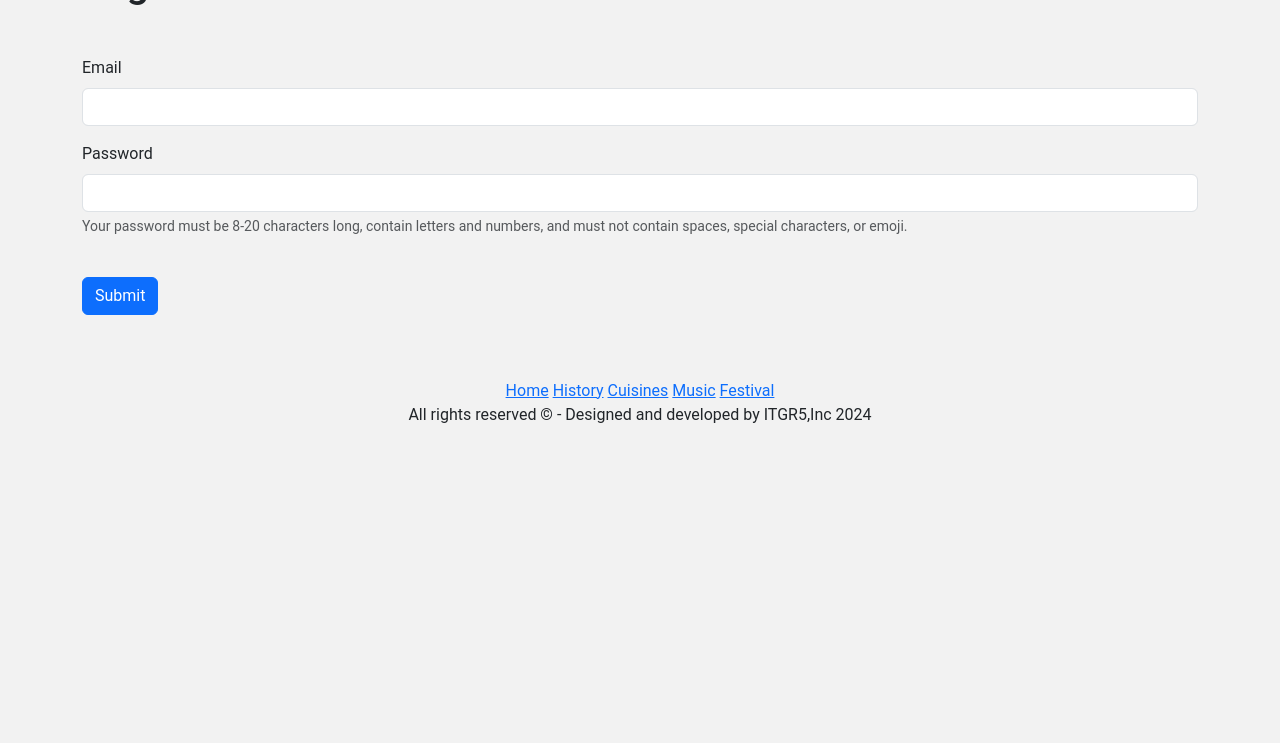
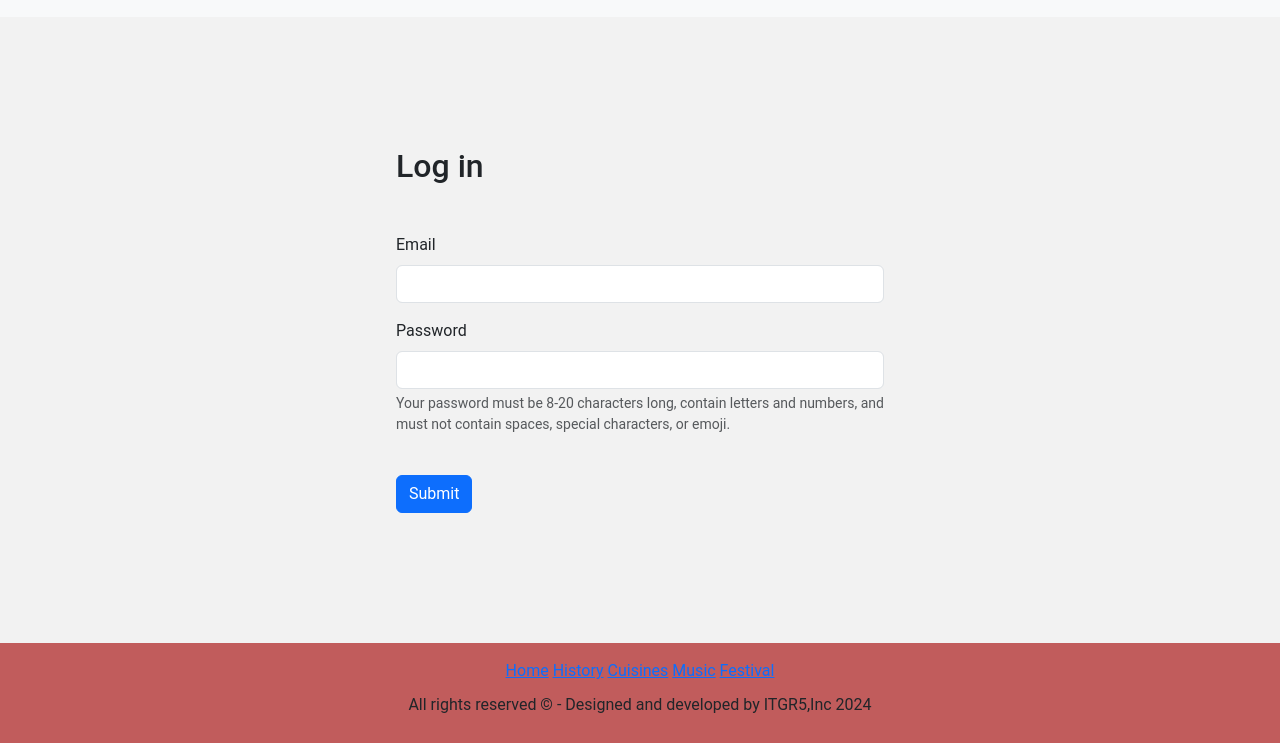
Before and after one commit to AchilleasB/HaarlemFestival, a PHP site: page /login in a window 1280 px wide. Shown: the part 319-1062 px from the top of the page. Before the commit the page ends 742 px from the top, so only its background shows below. Run offline with PHP 8.4, Linux system fonts and the light colour scheme; some libraries are stand-ins or nearby versions.

Commit message:
navigation bar styling

```diff
--- a/app/public/styles.css
+++ b/app/public/styles.css
@@ -6,7 +6,79 @@ body {
     display: flex;
     flex-direction: column;
     min-height: 100vh;
-    margin: 5px;
+    margin: 0;
     font-family: 'Roboto', sans-serif;
     background-color: #f2f2f2;
 }
+
+main {
+   flex: 1
+}
+
+nav {
+    display: flex;
+    justify-content: space-between;
+    align-items: center;
+    background-color: #ad4343;
+}
+
+.header-logo {
+    margin: 10px 20px 10px 20px;
+    font-size: 1.5em;
+    text-decoration: none;
+
+}
+
+body .login-container,
+.registration-container {
+    width: 40%;
+    margin: 130px auto;
+}
+
+.haarlem-welcome {
+    position: relative;
+    width: 100%;
+    height: 100vh;
+    overflow: hidden;
+}
+
+.image-container {
+    width: 100%;
+    height: auto;
+    opacity: 1;
+}
+
+.haarlem-welcome img {
+    width: 100vw;
+    height: auto;
+    object-fit: cover;
+}
+
+.haarlem-welcome h1 {
+    position: absolute;
+    top: 30%;
+    left: 50%;
+    transform: translate(-50%, -50%);
+    color: rgb(255, 255, 255);
+    text-align: center;
+    font-size: 3em;
+    font-weight: bold;
+}
+
+footer {
+    box-sizing: border-box;
+    width: 100%;
+    background-color: #c15c5c;
+}
+
+footer .nav-link {
+    display: inline-block;
+    margin-right: 20px;
+    text-decoration: underline;
+}
+
+footer p {
+    margin: 0;
+    padding: 10px 0;
+    text-align: center;
+}
--- a/app/views/header.php
+++ b/app/views/header.php
@@ -9,12 +9,13 @@ if (isset($_SESSION['user_firstname'])) {
 <!-- navbar -->
 <nav class="navbar navbar-expand-lg bg-body-tertiary">
     <div class="container-fluid">
-        <img src="/../icons/haarlem-logo.svg" class="header-logo w-25 h-20" alt="Visit Haarlem icon" id="logo">
+        <img src="/../icons/haarlem-logo.svg" class="header-logo" alt="Visit Haarlem icon" id="logo">
         <button class="navbar-toggler" type="button" data-bs-toggle="collapse" data-bs-target="#navbarNav"
             aria-controls="navbarNav" aria-expanded="false" aria-label="Toggle navigation">
             <span class="navbar-toggler-icon"></span>
         </button>
         <div class="collapse navbar-collapse" id="navbarNav">
+            <div class="nav-pages ms-auto">
                 <ul class="navbar-nav">
                     <li class="nav-item">
                         <a class="nav-link active" aria-current="page" href="/">
@@ -22,27 +23,28 @@ if (isset($_SESSION['user_firstname'])) {
                             Home</a>
                     </li>
                     <li class="nav-item">
-                    <a class="nav-link active" aria-current="page" href="#">
+                        <a class="nav-link" aria-current="page" href="#">
                             <img src="/../icons/history.svg" class="history-icon w-10 h-10" alt="History icon">
                             History</a>
                     </li>
                     <li class="nav-item">
-                    <a class="nav-link active" aria-current="page" href="#">
+                        <a class="nav-link" aria-current="page" href="#">
                             <img src="/../icons/cutlery.svg" class="cutlery-icon w-10 h-10" alt="Cutlery icon">
                             Cuisines</a>
                     </li>
                     <li class="nav-item">
-                    <a class="nav-link active" aria-current="page" href="#">
+                        <a class="nav-link" aria-current="page" href="#">
                             <img src="/../icons/music.svg" class="music-icon w-10 h-10" alt="Music icon">
                             Music</a>
                     </li>
                     <li class="nav-item">
-                    <a class="nav-link active" aria-current="page" href="#">
+                        <a class="nav-link" aria-current="page" href="#">
                             <img src="/../icons/human.svg" class="human-icon w-10 h-10" alt="Human icon">
                             Festival</a>
                     </li>
                 </ul>
-            <span class="navbar-text">
+            </div>
+            <div class="nav-user ms-auto">
                 <ul class="navbar-nav">
                     <?php if (!isset($username)) { ?>
                         <li class="nav-item">
@@ -64,12 +66,16 @@ if (isset($_SESSION['user_firstname'])) {
                         <?php } ?>
                         <?php if ($_SESSION['user_role'] == 'employee') { ?>
                             <li class="nav-item">
-                                <a class="nav-link" href="/qrCodeChecker"><i class="fa-solid fa-clipboard"></i> QR code checker</a>
+                                <a class="nav-link" href="/qrCodeChecker"><i class="fa-solid fa-clipboard"></i> QR code
+                                    checker</a>
                             </li>
                         <?php } ?>
                         <?php if ($_SESSION['user_role'] == 'customer') { ?>
                             <li class="nav-item">
-                                <a class="nav-link" href="/shoppingCart"><i class="fa-solid fa-cart"></i> Shopping cart</a>
+                                <a class="nav-link" href="/shoppingCart">
+                                    <img src="/../icons/shopping-cart.svg" class="shopping-cart-icon w-10 h-10"
+                                        alt="Shopping cart icon">
+                                    Shopping cart</a>
                             </li>
                         <?php } ?>
                         <li class="nav-item">
@@ -78,7 +84,7 @@ if (isset($_SESSION['user_firstname'])) {
                         </li>
                     <?php } ?>
                 </ul>
-            </span>
+            </div>
         </div>
     </div>
 </nav>
--- a/app/views/login/index.php
+++ b/app/views/login/index.php
@@ -18,8 +18,8 @@
     ?>
     <main>
         <div class="login-container">
-            <div class="container fluid mt-4 high-full mb-5">
-                <h1 class="header mb-5 ">Log in</h1>
+            <div class="container fluid mt-5 mb-5">
+                <h2 class="header mb-5">Log in</h2>
                 <?php
                 if (isset($_SESSION['errorMessage'])) {
                     echo '<div class="alert alert-danger" role="alert">' . $_SESSION['errorMessage'] . '</div>';
--- a/app/views/registration/index.php
+++ b/app/views/registration/index.php
@@ -18,9 +18,9 @@
     include __DIR__ . '/../header.php';
     ?>
     <main>
-        <div class="signup-container">
+        <div class="registration-container">
             <div class="container fluid mt-4">
-                <h1 class="header mb-5 ">Registration</h1>
+                <h2 class="header mb-5">Registration</h2>
                 <?php
                 if (isset($_SESSION['errorMessage'])) {
                     echo '<div class="alert alert-danger" role="alert">' . $_SESSION['errorMessage'] . '</div>';
```
Also changed, not shown: app/views/home/index.php (+6 -3 lines), app/public/images/haarlem-image.jpeg (added). Lines whose indentation alone changed are shown as unchanged.
